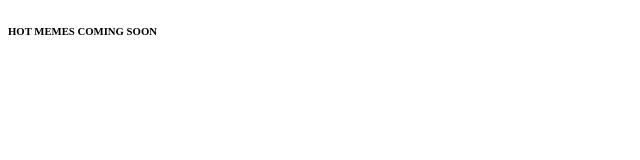
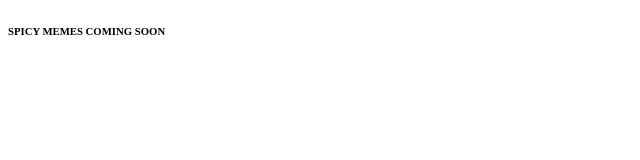
Before and after one commit to achej3/swcta.club, a plain HTML site: page index.html in a window 1280 px wide. Shown: the full height of the page, 0-640 px from the left. Drawn offline with Linux system fonts and the light colour scheme.

Commit message:
Update index.html

```diff
--- a/index.html
+++ b/index.html
@@ -2,6 +2,6 @@
 <html>
 <title>SW-CTA</title>
 <body>
-<h6>HOT MEMES COMING SOON</h6>
+<h6>SPICY MEMES COMING SOON</h6>
 </body>
 </html>
```
